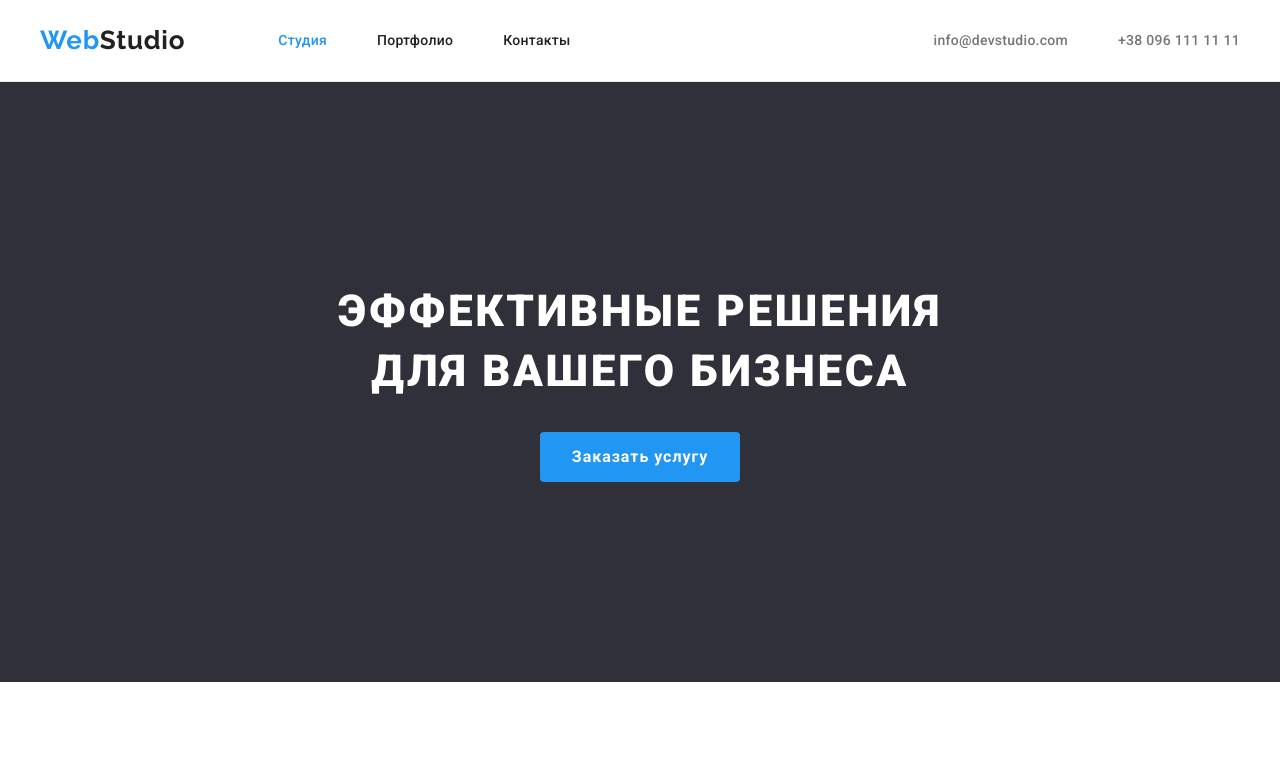
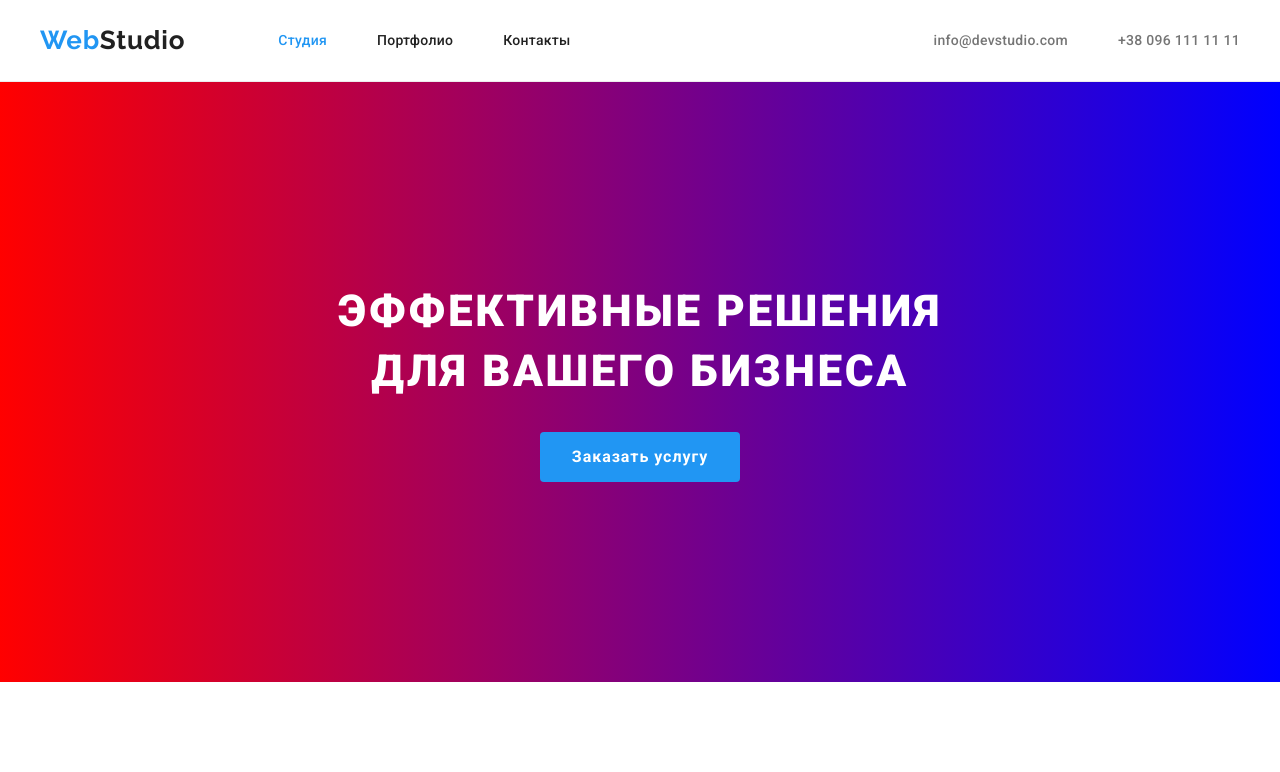
Before and after one commit to MiniailoV/goit-markup-hw-04, a plain HTML site: page index.html in a window 1280 px wide. Shown: the top 772 px of the page. Drawn offline with nearby package versions, Linux system fonts and the light colour scheme.

Commit message:
overlay-add

```diff
--- a/index.html
+++ b/index.html
@@ -37,6 +37,7 @@
     </header>
     <main>
         <!--Блок Героев-->
+        <div class="overlay">
         <section class="hero">
             <div class="container hero-container">
             <h1 class="hero-title">Эффективные решения для вашего бизнеса</h1>
@@ -44,6 +45,7 @@
             <button class="btn btn-main" type="button">Заказать услугу</button>
             </div>
         </section>
+        </div>
         <!--След секция особенности-->
         <section class="section peculiarities">
             <div class="container">
--- a/styles/styles.css
+++ b/styles/styles.css
@@ -136,7 +136,7 @@ img {
 }
 /*HERO*/
 .hero {
-  background-color: var(--bcg-footer-heroes-color);
+  /* background-color: var(--bcg-footer-heroes-color); */
   padding-top: 200px;
   padding-bottom: 200px;
   text-align: center; /*ВЫРАВНИВАЕТ КНОПКУ ПО ЦЕНТРУ*/
@@ -340,3 +340,16 @@ img {
   border-left: 1px solid #eeeeee;
   padding: 20px 24px;
 }
+/********OVERLAY**********/
+.overlay {
+  max-width: 1600px;
+  min-height: 600px;
+  margin-left: auto;
+  margin-right: auto;
+  background-image: linear-gradient(to right, red, blue);
+  /* background-image: url(../images/hero-img.jpg);
+  background-repeat: no-repeat;
+  background-position: center;
+  background-size: cover;
+  outline: 1px solid red; */
+}
```
Also changed, not shown: images/hero-img.jpg (added).
